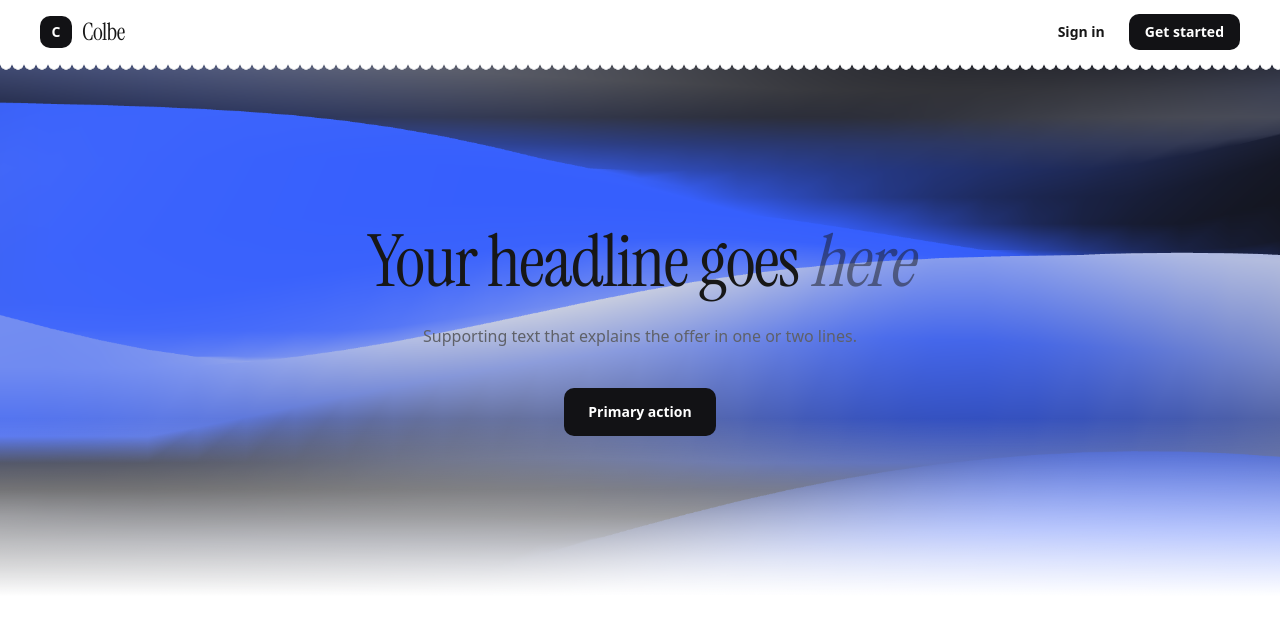
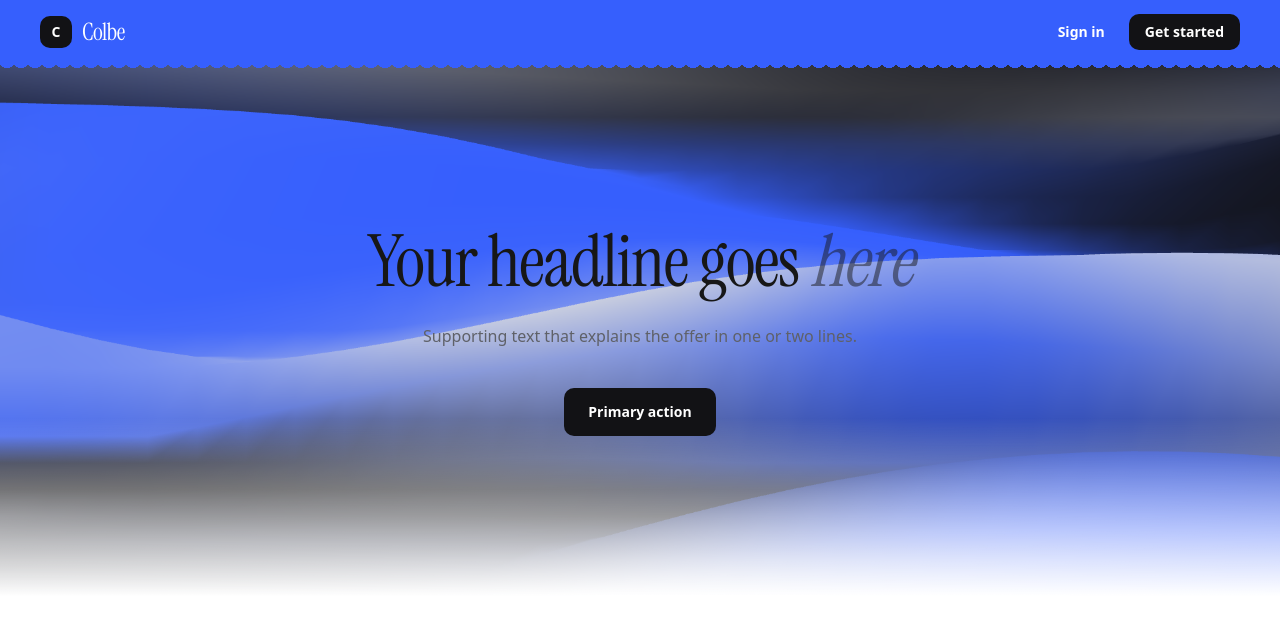
Before and after one commit to ColbemLLC/platypus, a Next.js app: page / in a window 1280 px wide. Shown: the top 626 px of the page. Built offline with nearby package versions, Linux system fonts and the light colour scheme.

Commit message:
feat: update navbar design elements

```diff
--- a/src/marketing/Navbar.tsx
+++ b/src/marketing/Navbar.tsx
@@ -8,13 +8,13 @@ type Props = {
 };
 
 const focus =
-  "focus-visible:outline-2 focus-visible:outline-offset-2 focus-visible:outline-foreground";
+  "focus-visible:outline-2 focus-visible:outline-offset-2 focus-visible:outline-white";
 
 const defaultActions = (
   <>
     <Link
       href="/login"
-      className={`rounded-nav px-4 py-2 text-sm font-semibold transition-colors hover:bg-hover ${focus}`}
+      className={`rounded-nav px-4 py-2 text-sm font-semibold text-white transition-colors hover:bg-white/15 ${focus}`}
     >
       Sign in
     </Link>
@@ -27,20 +27,20 @@ const defaultActions = (
   </>
 );
 
-// Half-circles hanging from the bar's bottom edge (scalloped lining).
-const scallop = "radial-gradient(circle at 50% 0, #000 5.5px, transparent 6px)";
+// Shallow ripple hanging from the bar's bottom edge (Arc-style lining).
+const scallop = "radial-gradient(ellipse 7px 5px at 50% 0, #000 98%, transparent 100%)";
 const mask = {
   maskImage: scallop,
   WebkitMaskImage: scallop,
-  maskSize: "12px 6px",
-  WebkitMaskSize: "12px 6px",
+  maskSize: "14px 5px",
+  WebkitMaskSize: "14px 5px",
   maskRepeat: "repeat-x",
   WebkitMaskRepeat: "repeat-x",
 } as const;
 
 export default function Navbar({ brand = "Colbe", actions = defaultActions }: Props) {
   return (
-    <header className="sticky top-0 z-50 bg-background">
+    <header className="sticky top-0 z-50 bg-blue text-white">
       <div className="mx-auto flex h-16 max-w-[1400px] items-center justify-between gap-6 px-6 md:px-10">
         <Link href="/" className={`flex items-center gap-2.5 rounded-nav ${focus}`}>
           <span className="grid size-8 place-items-center rounded-nav bg-cta text-sm font-bold text-cta-foreground">
@@ -54,9 +54,11 @@ export default function Navbar({ brand = "Colbe", actions = defaultActions }: Pr
         <div className="flex items-center gap-2">{actions}</div>
       </div>
 
-      {/* Scalloped lining: a border-colored layer with a bar-colored layer 1px above it leaves a 1px wavy line. */}
-      <div aria-hidden className="absolute inset-x-0 top-full h-1.5 bg-border" style={mask} />
-      <div aria-hidden className="absolute inset-x-0 top-[calc(100%-1px)] h-1.5 bg-background" style={mask} />
+      <div
+        aria-hidden
+        className="absolute inset-x-0 top-[calc(100%-1px)] h-[5px] bg-blue"
+        style={mask}
+      />
     </header>
   );
 }
```
